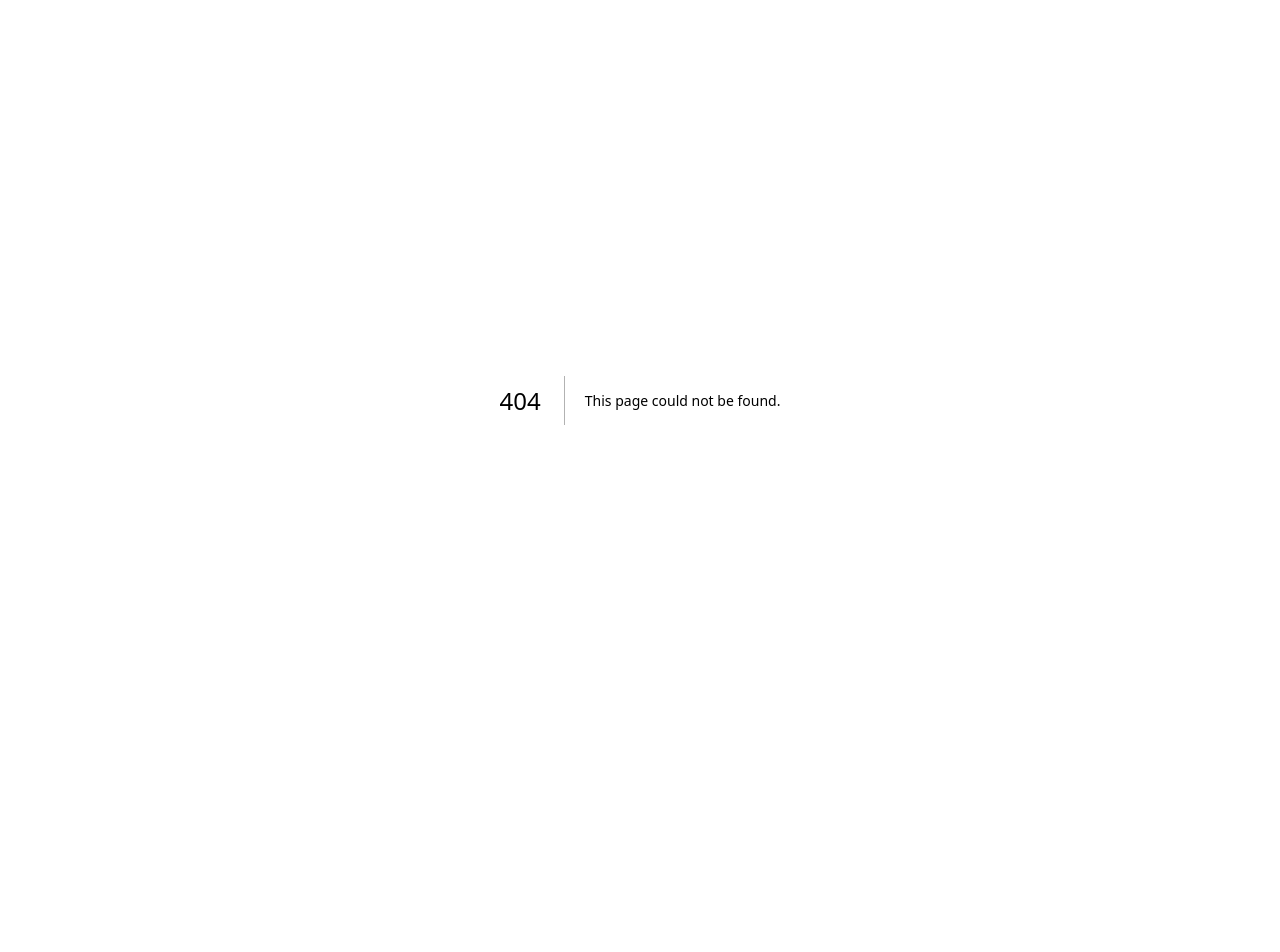
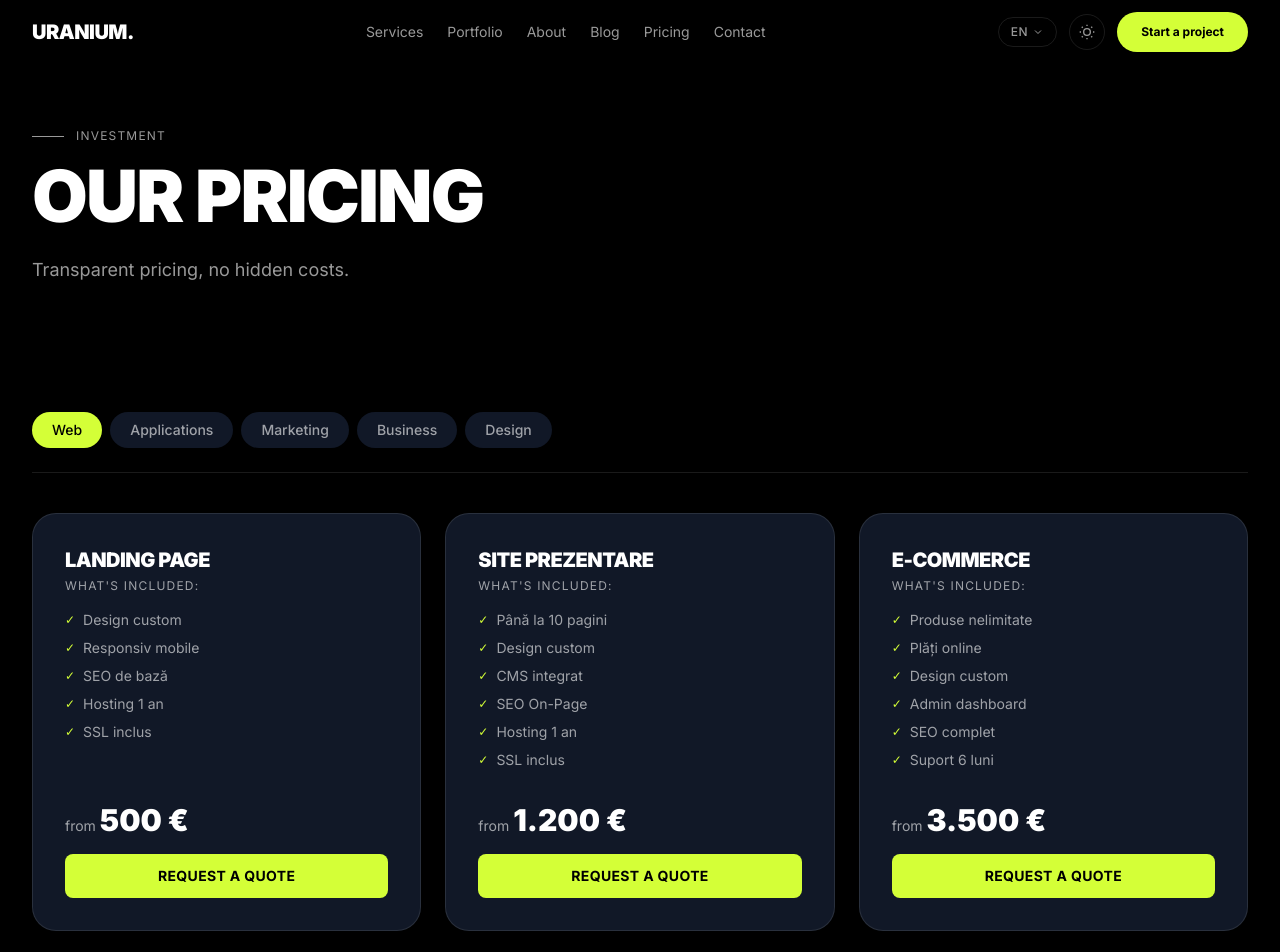
Before and after one commit to Ghenov54/uranium, a Next.js app: page /en/preturi in a window 1280 px wide. Before the commit this address had no page. Shown: the top 952 px of the page. Before the commit the page ends 800 px from the top, so only its background shows below. Built offline with nearby package versions, Linux system fonts and the light colour scheme.

Commit message:
feat: add pricing page with tabs and service subcategories

```diff
--- /dev/null
+++ b/src/app/[locale]/preturi/PricingContent.tsx
@@ -0,0 +1,82 @@
+"use client";
+import { useTranslations } from "next-intl";
+import { Tabs } from "@/components/ui/Tabs";
+import { pricingData } from "@/data/pricing";
+import Link from "next/link";
+import { useLocale } from "next-intl";
+
+export function PricingContent() {
+  const t = useTranslations("pricing");
+  const locale = useLocale();
+
+  const tabs = [
+    { key: "web", label: t("tab.web") },
+    { key: "apps", label: t("tab.apps") },
+    { key: "marketing", label: t("tab.marketing") },
+    { key: "business", label: t("tab.business") },
+    { key: "design", label: t("tab.design") },
+  ];
+
+  return (
+    <Tabs tabs={tabs}>
+      {(activeKey) => {
+        const service = pricingData.find((s) => s.key === activeKey);
+        if (!service) return null;
+        return (
+          <div className="grid grid-cols-1 gap-6 md:grid-cols-2 lg:grid-cols-3">
+            {service.items.map((item) => (
+              <div
+                key={item.name}
+                className="flex flex-col justify-between rounded-3xl p-8"
+                style={{ background: "var(--color-bg-surface)", border: "1px solid var(--color-border)" }}
+              >
+                <div>
+                  <h3
+                    className="text-xl font-black uppercase tracking-tight"
+                    style={{ color: "var(--color-text-primary)" }}
+                  >
+                    {item.name}
+                  </h3>
+                  <p
+                    className="mt-1 text-xs uppercase tracking-widest"
+                    style={{ color: "var(--color-text-muted)" }}
+                  >
+                    {t("includes")}
+                  </p>
+                  <ul className="mt-4 space-y-2">
+                    {item.includes.map((inc) => (
+                      <li key={inc} className="flex items-start gap-2 text-sm" style={{ color: "var(--color-text-muted)" }}>
+                        <span className="mt-0.5 shrink-0 text-xs" style={{ color: "var(--color-accent)" }}>✓</span>
+                        {inc}
+                      </li>
+                    ))}
+                  </ul>
+                </div>
+                <div className="mt-8">
+                  <p className="text-3xl font-black" style={{ color: "var(--color-text-primary)" }}>
+                    <span className="text-sm font-normal" style={{ color: "var(--color-text-muted)" }}>
+                      {t("from")}{" "}
+                    </span>
+                    {item.priceFrom.toLocaleString("ro-RO")} €
+                    {item.unit && (
+                      <span className="text-sm font-normal" style={{ color: "var(--color-text-muted)" }}>
+                        {item.unit}
+                      </span>
+                    )}
+                  </p>
+                  <Link
+                    href={`/${locale}/contact`}
+                    className="mt-4 block w-full rounded-lg py-3 text-center text-sm font-bold uppercase tracking-wide transition-opacity hover:opacity-80"
+                    style={{ background: "var(--color-accent)", color: "#000" }}
+                  >
+                    {t("contactCta")}
+                  </Link>
+                </div>
+              </div>
+            ))}
+          </div>
+        );
+      }}
+    </Tabs>
+  );
+}
--- /dev/null
+++ b/src/app/[locale]/preturi/page.tsx
@@ -0,0 +1,23 @@
+import { useTranslations } from "next-intl";
+import { PageHero } from "@/components/ui/PageHero";
+import { PricingContent } from "./PricingContent";
+import { CTASection } from "@/components/sections/CTASection";
+
+export default function PricingPage() {
+  const t = useTranslations("pricing");
+  return (
+    <>
+      <PageHero
+        label={t("label")}
+        title={t("heading")}
+        subtitle={t("subtitle")}
+      />
+      <section className="py-16" style={{ background: "var(--color-bg)" }}>
+        <div className="section-container">
+          <PricingContent />
+        </div>
+      </section>
+      <CTASection />
+    </>
+  );
+}
```
